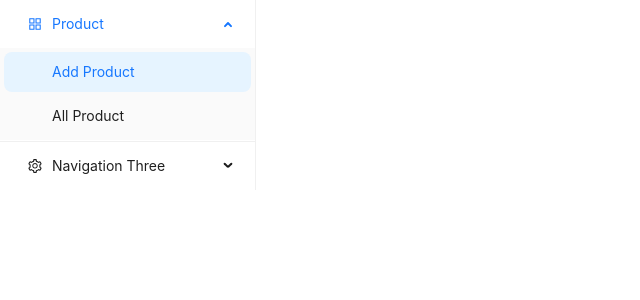
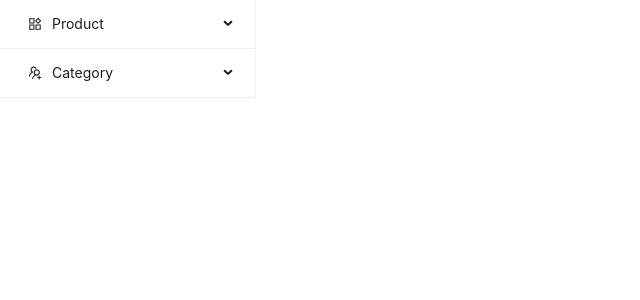
Before and after one commit to akashsarker012/e-commerce-dashboard, a React (Vite) app: page / in a window 1280 px wide. Shown: the top 300 px of the page, without its empty margins (0-640 px from the left). Built offline with nearby package versions, Linux system fonts and the light colour scheme.

Commit message:
routing in dashboard

```diff
--- a/src/components/Home.jsx
+++ b/src/components/Home.jsx
@@ -1,6 +1,7 @@
 import React from 'react';
-import { AppstoreOutlined, MailOutlined, SettingOutlined } from '@ant-design/icons';
+import { AppstoreOutlined, ProductOutlined,UsergroupAddOutlined} from '@ant-design/icons';
 import { Menu } from 'antd';
+import { useNavigate } from 'react-router-dom';
 function getItem(label, key, icon, children, type) {
   return {
     key,
@@ -15,23 +16,24 @@ const items = [
 //     getItem('Item 1', 'g1', null, [getItem('Option 1', '1'), getItem('Option 2', '2')], 'group'),
 //     getItem('Item 2', 'g2', null, [getItem('Option 3', '3'), getItem('Option 4', '4')], 'group'),
 //   ]),
-  getItem('Product', 'sub1', <AppstoreOutlined />, [
-    getItem('Add Product', '1'),
+  getItem('Product', 'sub1', <ProductOutlined /> , [
+    getItem('Add Product', '/login'),
     getItem('All Product', '2'),]),
   {
     type: 'divider',
   },
-  getItem('Navigation Three', 'sub2', <SettingOutlined />, [
-    getItem('Option 9', '9'),
-    getItem('Option 10', '10'),
-    getItem('Option 11', '11'),
-    getItem('Option 12', '12'),
-  ]),
 
+  getItem('Category', 'sub2', <UsergroupAddOutlined />, [
+    getItem('T-Shirt', '3'),
+    getItem('Electronic', '4'),]),
+  {
+    type: 'divider',
+  },
 ];
 const Home = () => {
+    const navigate = useNavigate()
   const onClick = (e) => {
-    console.log('click ', e);
+    navigate(e.key);
   };
   return (
     <Menu
@@ -39,8 +41,8 @@ const Home = () => {
       style={{
         width: 256,
       }}
-      defaultSelectedKeys={['1']}
-      defaultOpenKeys={['sub1']}
+    //   defaultSelectedKeys={['1']}
+    //   defaultOpenKeys={['sub1']}
       mode="inline"
       items={items}
     />
--- /dev/null
+++ b/src/components/Login.jsx
@@ -0,0 +1,7 @@
+import React from 'react'
+
+export default function Login() {
+  return (
+    <div>Login</div>
+  )
+}
--- a/src/main.jsx
+++ b/src/main.jsx
@@ -1,26 +1,28 @@
-import React from 'react'
-import ReactDOM from 'react-dom/client'
-import App from './App.jsx'
-import './index.css'
-import { createRoutesFromElements, createBrowserRouter, Route, RouterProvider,
+import React from "react";
+import ReactDOM from "react-dom/client";
+import App from "./App.jsx";
+import "./index.css";
+import {
+  createRoutesFromElements,
+  createBrowserRouter,
+  Route,
+  RouterProvider,
 } from "react-router-dom";
 import "./index.css";
-import Home from './components/Home.jsx';
+import Home from "./components/Home.jsx";
+import Login from "./components/Login.jsx";
 
 const router = createBrowserRouter(
   createRoutesFromElements(
-    <Route
-      path="/"
-      element={<Home />}>
-
-
-      </Route>
+    <Route>
+      <Route path="/" element={<Home />}></Route>
+      <Route path="/login" element={<Login />}></Route>
+    </Route>
   )
 );
 
-
-ReactDOM.createRoot(document.getElementById('root')).render(
+ReactDOM.createRoot(document.getElementById("root")).render(
   <React.StrictMode>
-   <RouterProvider router={router} />
-  </React.StrictMode>,
-)
+    <RouterProvider router={router} />
+  </React.StrictMode>
+);
```
